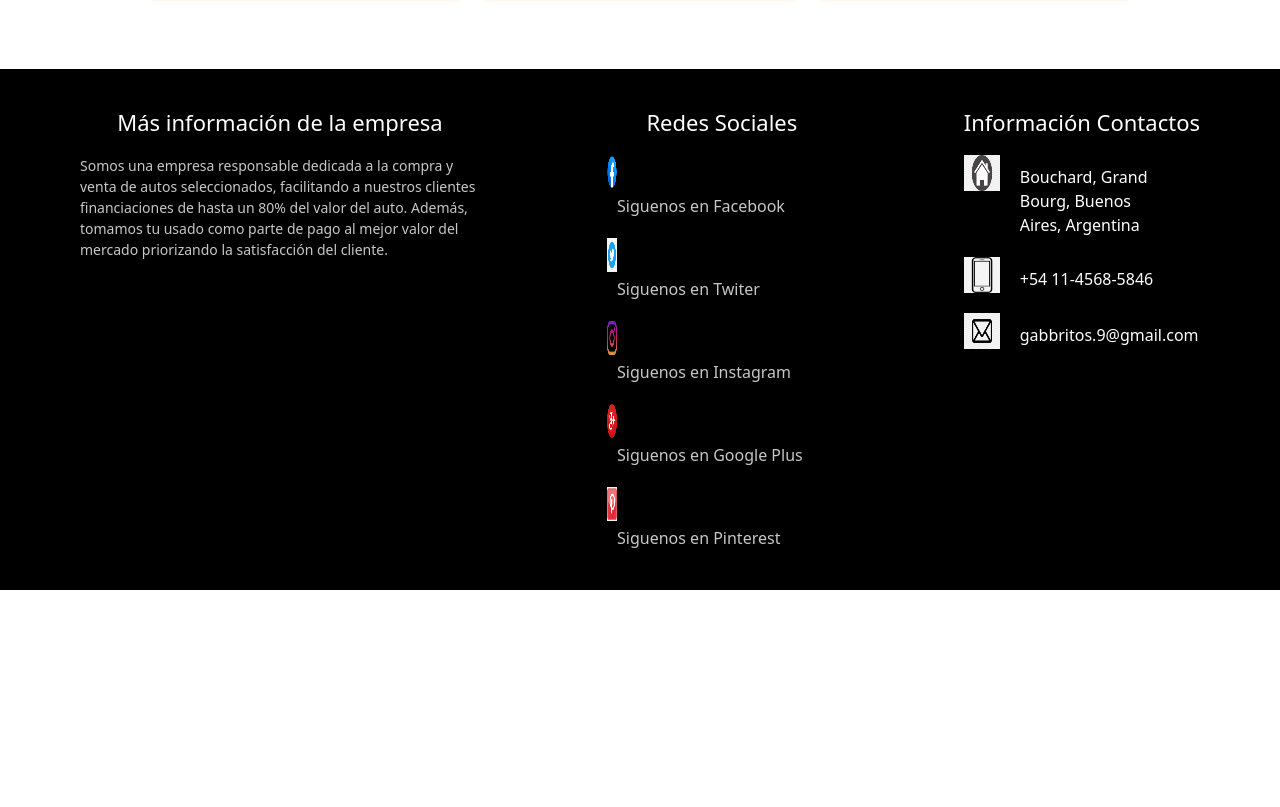
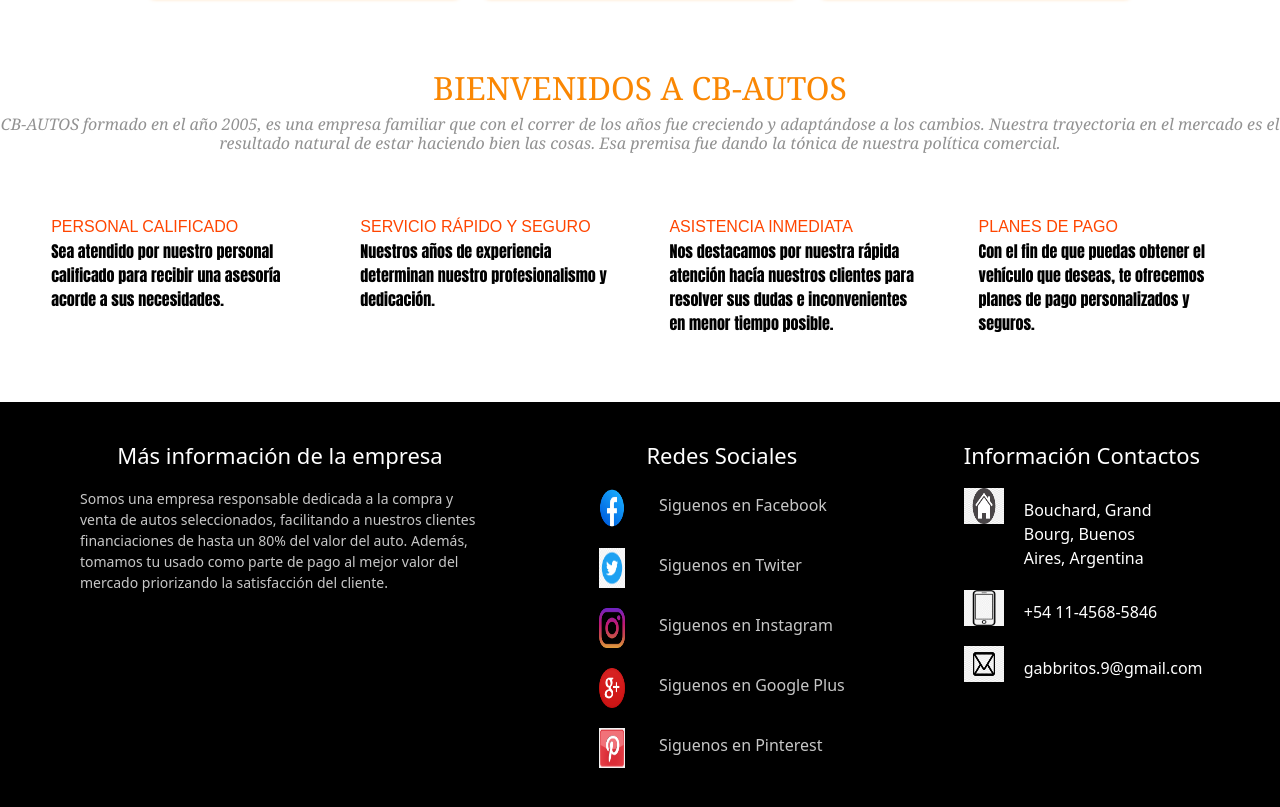
Before and after one commit to cgb0129/CB-AUTOS, a website: page index.html in a window 1280 px wide. Shown: the part 2039-2846 px from the top of the page. Before the commit the page ends 2629 px from the top, so only its background shows below. Drawn offline with nearby package versions, Linux system fonts and the light colour scheme; a web font is replaced by a local one.

Commit message:
algunos arreglos

```diff
--- a/index.html
+++ b/index.html
@@ -182,6 +182,32 @@
 
     <br>
 
+    <h2 class="bienvenidos">BIENVENIDOS A CB-AUTOS</h2>
+    <h3 class="info">CB-AUTOS formado en el año 2005, es una empresa familiar que con el correr de los años fue creciendo y adaptándose a los cambios. Nuestra trayectoria en el mercado es el resultado natural de estar haciendo bien las cosas. Esa premisa fue dando la tónica de nuestra política comercial.
+    </h3>
+
+    <div class="marco">
+        <div class="marcoItem">
+            <span>PERSONAL CALIFICADO</span>
+            <p>Sea atendido por nuestro personal calificado para recibir una asesoría acorde a sus necesidades.</p>
+        </div>
+
+        <div class="marcoItem">
+            <span>SERVICIO RÁPIDO Y SEGURO</span>
+            <p>Nuestros años de experiencia determinan nuestro profesionalismo y dedicación.</p>
+        </div>
+
+        <div class="marcoItem">
+            <span>ASISTENCIA INMEDIATA</span>
+            <p>Nos destacamos por nuestra rápida atención hacía nuestros clientes para resolver sus dudas e inconvenientes en menor tiempo posible.</p>
+        </div>
+
+        <div class="marcoItem">
+            <span>PLANES DE PAGO</span>
+            <p>Con el fin de que puedas obtener el vehículo que deseas, te ofrecemos planes de pago personalizados y seguros.</p>
+        </div>
+
+    </div>
     <script src="https://cdn.jsdelivr.net/npm/bootstrap@5.1.3/dist/js/bootstrap.bundle.min.js" integrity="sha384-ka7Sk0Gln4gmtz2MlQnikT1wXgYsOg+OMhuP+IlRH9sENBO0LRn5q+8nbTov4+1p" crossorigin="anonymous"></script>
 
 </body>
--- a/package.json
+++ b/package.json
@@ -293,7 +293,6 @@
     "test": "echo \"Error: no test specified\" && exit 1",
     "build-css": "node-sass --include-path scss scss/styles.scss css/styles.css",
     "watch-css": "nodemon -e scss -x \"npm run build-css\""
-
   },
   "repository": {
     "type": "git",
--- a/scss/_footer.scss
+++ b/scss/_footer.scss
@@ -46,12 +46,13 @@ footer{
 .row{
     margin-top: 20px;
     display: flex;
+    flex-wrap: nowrap;
 
 }
 
 .row img{
-    width: 34px;
-    height: 34px;
+    width: 50px;
+    height: 40px;
 
 }
 
@@ -77,7 +78,7 @@ footer{
  }
 
  .row2 img{
-     width: 36px;
+     width: 40px;
      height: 36px;
  }
 
--- /dev/null
+++ b/scss/bienvenidosacbautos.scss
@@ -0,0 +1,34 @@
+.bienvenidos{
+    text-align: center;
+    font-family: Georgia, 'Times New Roman', Times, serif;
+
+}
+
+.info{
+    text-align: center;
+    font-size: medium;
+    font-family: Georgia, 'Times New Roman', Times, serif;
+
+}
+
+.marco{
+    padding: 4%;
+    display: grid;
+    grid-template-columns: 1fr 1fr 1fr 1fr;
+    grid-column-gap: 5%;
+    justify-content: center;
+
+}
+
+.marcoItem{
+    font-family: Impact, Haettenschweiler, 'Arial Narrow Bold', sans-serif;
+                span{
+                    color: orangered;
+                    font-family: sans-serif;
+                }
+
+                p{
+                    color: black;
+
+                }
+    }
--- a/scss/styles.scss
+++ b/scss/styles.scss
@@ -10,6 +10,8 @@
 
 @import "vehiculosDestacados";
 
+@import "bienvenidosacbautos";
+
 @import "PropText";
 
 @import "map";
```
Also changed, not shown: css/styles.css.
